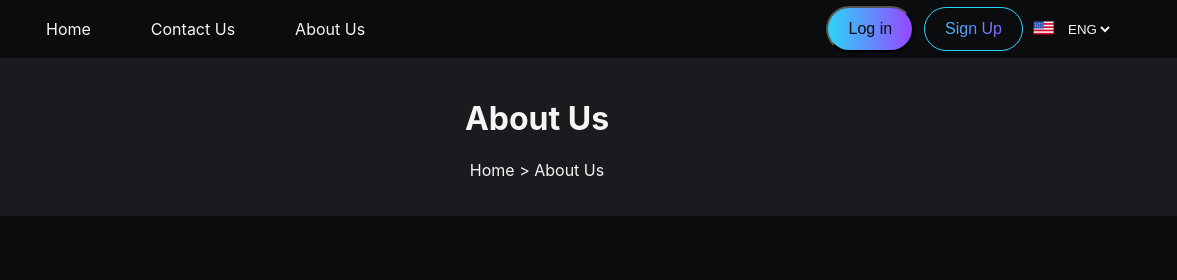
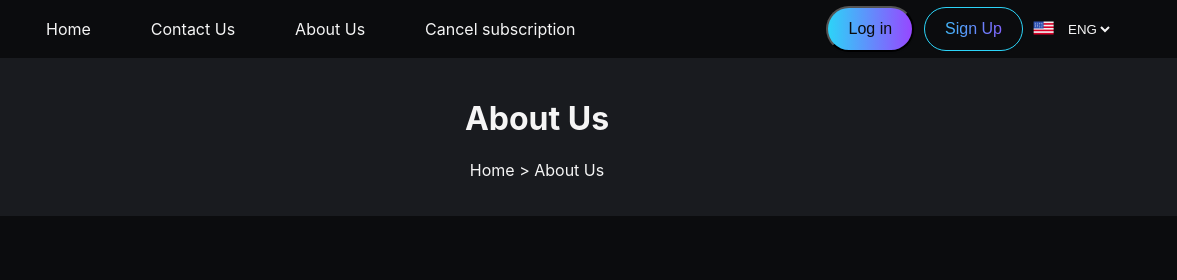
Before and after one commit to ItsmeJunaied/Merchant-project, a plain HTML site: page pages/about.html in a window 1280 px wide. Shown: the top 280 px of the page, 103-1280 px from the left. Drawn offline with Linux system fonts and the light colour scheme.

Commit message:
navlink added commit

```diff
--- a/pages/about.html
+++ b/pages/about.html
@@ -29,6 +29,8 @@
                         <a href="index.html" class="text-wrapper">Home</a>
                         <a href="/pages/contact.html" class="text-wrapper">Contact Us</a>
                         <a href="/pages/about.html" class="text-wrapper">About Us</a>
+                        <a href="/pages/cancelSubscription.html" class="text-wrapper">Cancel subscription</a>
+
                     </div>
 
                     <div class="authentication">
@@ -67,6 +69,8 @@
                 <a href="index.html" class="text-wrapper">Home</a>
                 <a href="/pages/contact.html" class="text-wrapper">Contact Us</a>
                 <a href="/pages/about.html" class="text-wrapper">About Us</a>
+                <a href="/pages/cancelSubscription.html" class="text-wrapper">Cancel subscription</a>
+
                 <button class="login_button text-wrapper-sidebar">
                     Log in
                 </button>
```
Also changed, not shown: index.html (+3 -0 lines), pages/cancelSubscription.html (+4 -0 lines), pages/contact.html (+4 -0 lines).
